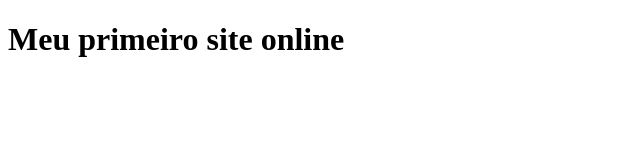
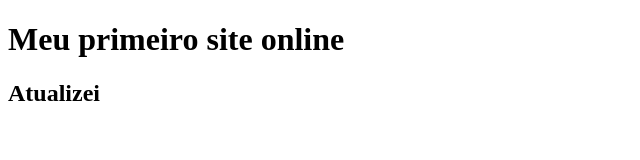
Before and after one commit to MarvelBR/Dashboard, a plain HTML site: page index.html in a window 1280 px wide. Shown: the whole page, without its empty margins (0-640 px from the left). Drawn offline with Linux system fonts and the light colour scheme.

Commit message:
Update index.html

```diff
--- a/index.html
+++ b/index.html
@@ -10,6 +10,7 @@
 <body>
 
     <h1> Meu primeiro site online</h1>
+    <h2> Atualizei</h2>
 
 </body>
 
```
